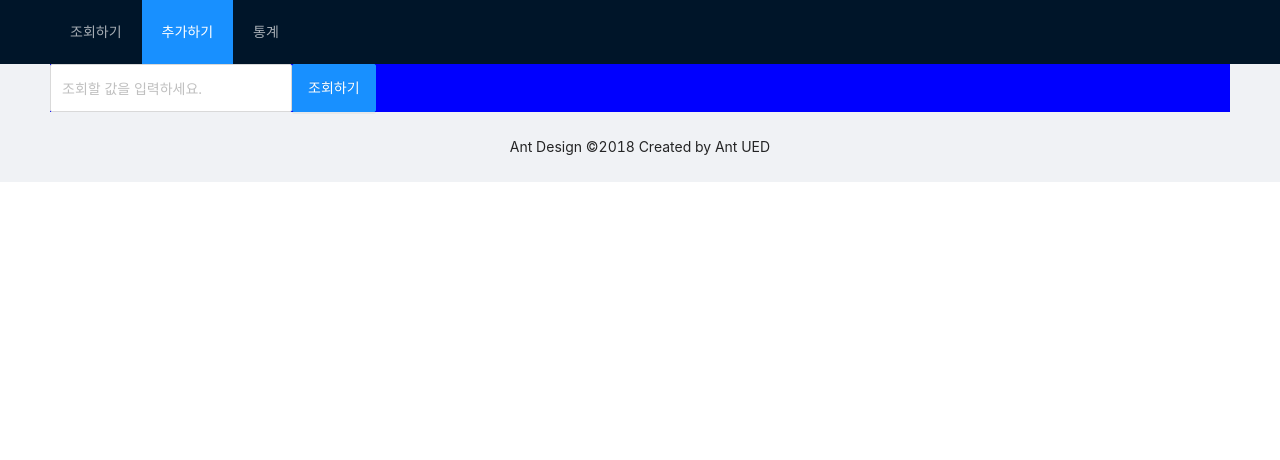
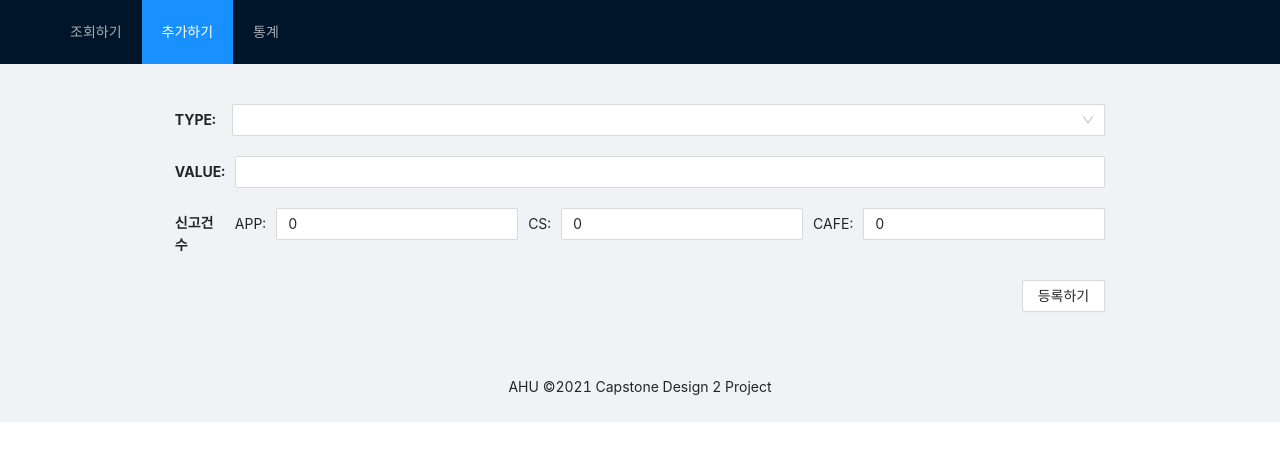
Before and after one commit to Jeff-Ahn/capstone-design-2, a React (Create React App) app in the folder admin-web/: page / in a window 1280 px wide. Both pictures are taken after a click on the item "추가하기". Shown: the top 460 px of the page. Built offline with nearby package versions, Linux system fonts and the light colour scheme; no server answers.

Commit message:
feat: 사기 데이터 추가 화면 및 기능 개발

```diff
--- /dev/null
+++ b/admin-web/src/components/Register/Register.tsx
@@ -0,0 +1,94 @@
+import { Button, Input, Select } from 'antd';
+import { useState } from 'react';
+import styled from 'styled-components';
+import { addNewScamData } from '../../lib/api';
+
+const { Option } = Select;
+
+function Register() {
+  const [type, setType] = useState('');
+  const [value, setValue] = useState('');
+  const [appCnt, setAppCnt] = useState(0);
+  const [csCnt, setCsCnt] = useState(0);
+  const [cafeCnt, setCafeCnt] = useState(0);
+
+  const handleSubmit = async () => {
+    const report_path = {
+      manual_cs: csCnt,
+      manual_cafe: cafeCnt,
+      manual_app: appCnt,
+    };
+    const { message } = await addNewScamData(type, value, report_path);
+    alert(message);
+  };
+  return (
+    <Block>
+      <InputBlock>
+        <strong>TYPE:</strong>
+        <Select
+          style={{ width: '100%' }}
+          onSelect={(selected: any) => setType(selected)}
+        >
+          <Option value="account_number">account_number</Option>
+          <Option value="phone_number">phone_number</Option>
+          <Option value="kako_id">kako_id</Option>
+        </Select>
+      </InputBlock>
+      <InputBlock>
+        <strong>VALUE:</strong>
+        <Input value={value} onChange={(e: any) => setValue(e.target.value)} />
+      </InputBlock>
+      <InputBlock>
+        <strong>신고건수</strong>
+        <InputBlock>
+          <span>APP:</span>
+          <Input
+            type="number"
+            value={appCnt}
+            onChange={(e: any) => setAppCnt(e.target.value * 1)}
+          />
+        </InputBlock>
+        <InputBlock>
+          <span>CS:</span>
+          <Input
+            type="number"
+            value={csCnt}
+            onChange={(e: any) => setCsCnt(e.target.value * 1)}
+          />
+        </InputBlock>
+        <InputBlock>
+          <span>CAFE:</span>
+          <Input
+            type="number"
+            value={cafeCnt}
+            onChange={(e: any) => setCafeCnt(e.target.value * 1)}
+          />
+        </InputBlock>
+      </InputBlock>
+      <ButtonBlock>
+        <Button onClick={handleSubmit}>등록하기</Button>
+      </ButtonBlock>
+    </Block>
+  );
+}
+
+const Block = styled.div`
+  margin: 0 auto;
+`;
+
+const InputBlock = styled.div`
+  display: flex;
+  align-items: center;
+  gap: 10px;
+  margin-bottom: 20px;
+  strong {
+    width: 50px;
+  }
+`;
+
+const ButtonBlock = styled.div`
+  display: flex;
+  justify-content: flex-end;
+`;
+
+export default Register;
--- /dev/null
+++ b/admin-web/src/components/Register/index.ts
@@ -0,0 +1 @@
+export { default } from './Register';
--- a/admin-web/src/components/Search/Search.tsx
+++ b/admin-web/src/components/Search/Search.tsx
@@ -32,11 +32,13 @@ function Search() {
 const Block = styled.div`
   display: flex;
   flex-direction: column;
+  width: 100%;
 `;
 
 const InputBlock = styled.div`
   display: flex;
   width: 100%;
+  margin-bottom: 40px;
   input {
     height: 3rem;
   }
--- a/admin-web/src/components/Search/SearchResult.tsx
+++ b/admin-web/src/components/Search/SearchResult.tsx
@@ -1,4 +1,5 @@
-import { Table } from 'antd';
+import { Button, Table } from 'antd';
+import styled from 'styled-components';
 import Column from 'antd/lib/table/Column';
 import ColumnGroup from 'antd/lib/table/ColumnGroup';
 
@@ -31,7 +32,11 @@ function SearchResult({ results }: { results: ResultType[] }) {
     },
   );
 
+  const renderDelteBtn = (target: any) => {
+    return <Button onClick={() => console.log(target)}>Delete</Button>;
+  };
   return (
+    <Block>
       <Table dataSource={data}>
         <Column title="Value" dataIndex="value" key="value" />
         <Column title="Monitoring Date" dataIndex="date" key="date" />
@@ -41,8 +46,12 @@ function SearchResult({ results }: { results: ResultType[] }) {
           <Column title="Cs" dataIndex="manual_cs" key="manual_cs" />
           <Column title="App" dataIndex="manual_app" key="manual_app" />
         </ColumnGroup>
+        <Column title="" dataIndex="" key="x" render={renderDelteBtn} />
       </Table>
+    </Block>
   );
 }
 
+const Block = styled.div``;
+
 export default SearchResult;
--- a/admin-web/src/hooks/useSearch.ts
+++ b/admin-web/src/hooks/useSearch.ts
@@ -1,4 +1,4 @@
-import { useState } from 'react'
+import { useState } from 'react';
 import { getScamData } from '../lib/api';
 
 const useSearch = () => {
@@ -10,6 +10,6 @@ const useSearch = () => {
   };
 
   return { result, onSearch };
-}
+};
 
 export default useSearch;
--- a/admin-web/src/pages/MainPage.tsx
+++ b/admin-web/src/pages/MainPage.tsx
@@ -2,6 +2,7 @@ import { ReactElement, useState } from 'react';
 import { Layout, Menu } from 'antd';
 import styled from 'styled-components';
 import Search from '../components/Search';
+import Register from '../components/Register';
 
 const { Header, Content, Footer } = Layout;
 
@@ -15,6 +16,7 @@ function MainPage(): ReactElement {
         setContent(<Search />);
         break;
       case '추가하기':
+        setContent(<Register />);
         break;
       case '통계':
         break;
@@ -38,20 +40,19 @@ function MainPage(): ReactElement {
           ))}
         </Menu>
       </Header>
-      <Content style={{ padding: '0 50px' }}>
-        <Block>{content}</Block>
-      </Content>
+      <StyledContent>{content}</StyledContent>
       <Footer style={{ textAlign: 'center' }}>
-        Ant Design ©2018 Created by Ant UED
+        AHU ©2021 Capstone Design 2 Project
       </Footer>
     </Layout>
   );
 }
 
-const Block = styled.div`
+const StyledContent = styled(Content)`
+  width: 100%;
+  padding: 40px 50px;
   display: flex;
   margin: 0 auto;
-  background-color: blue;
 `;
 
 export default MainPage;
```
Also changed, not shown: admin-web/src/hooks/useInput.ts (+4 -4 lines), admin-web/src/type.d.ts (added, +9 -0 lines). Lines whose indentation alone changed are shown as unchanged.
